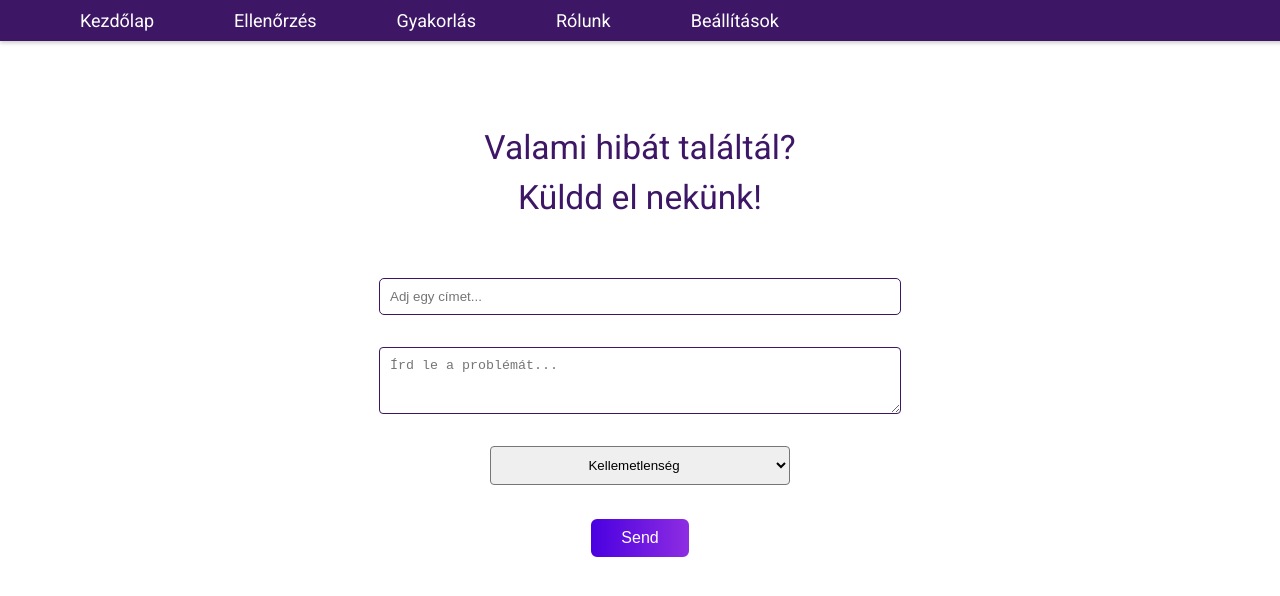
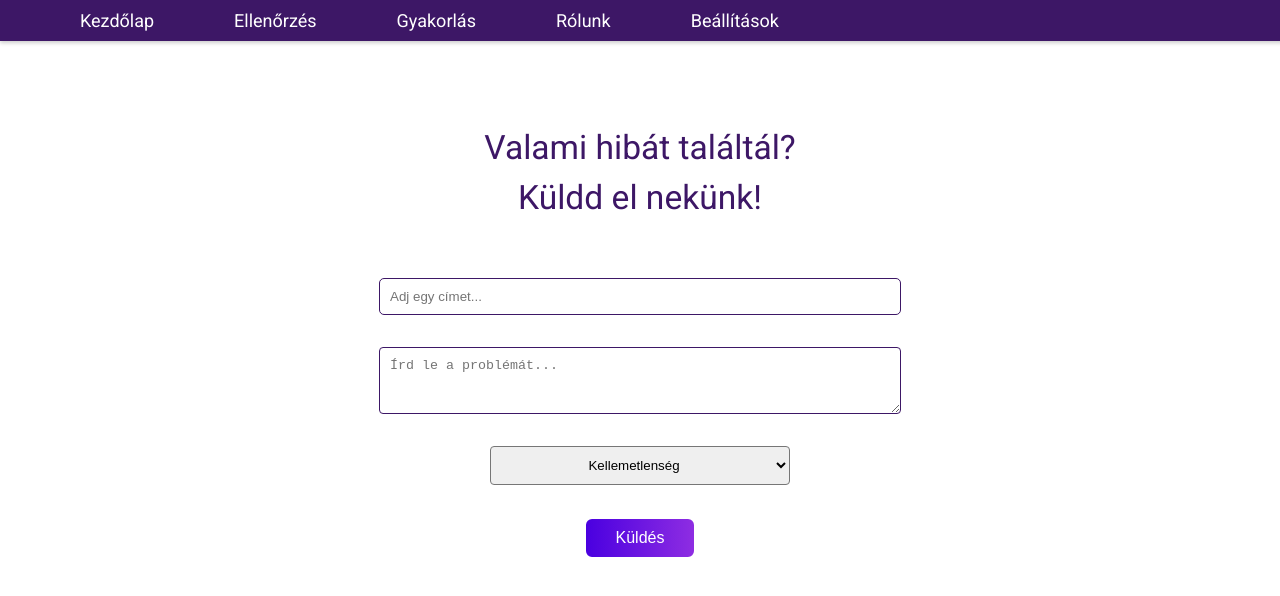
Before and after one commit to lichterberci/DerivativeCalculatorFrontend, a Next.js app: page / in a window 1280 px wide. Shown: the top 596 px of the page. Built offline with nearby package versions, Linux system fonts and the light colour scheme.

Commit message:
translating english UI

```diff
--- a/components/ReportBug.tsx
+++ b/components/ReportBug.tsx
@@ -139,7 +139,7 @@ export default function ReportBug (): JSX.Element {
                     className={styles.button}
                     onClick={() => ValidateAndSend()}
                 >
-                    Send
+                    Küldés
                 </button>
 
                 {
--- a/pages/calculator.tsx
+++ b/pages/calculator.tsx
@@ -87,7 +87,7 @@ export default function CalculatorPage (): JSX.Element {
                             />
 
                             <button className={styles.button} onClick={QueryDifferentiationAndUpdateUI}>
-                                Differentiate
+                                Differenciálás
                             </button>
                         </span>
 
--- a/pages/exercise.tsx
+++ b/pages/exercise.tsx
@@ -106,7 +106,7 @@ export default function ExercisePage (): JSX.Element {
                         onClick={GenerateExerciseAndUpdateUI}
                         tabIndex={2}
                     >
-                        Generate exercise
+                        Feladat generálása
                     </button>
                 </div>
 
```
